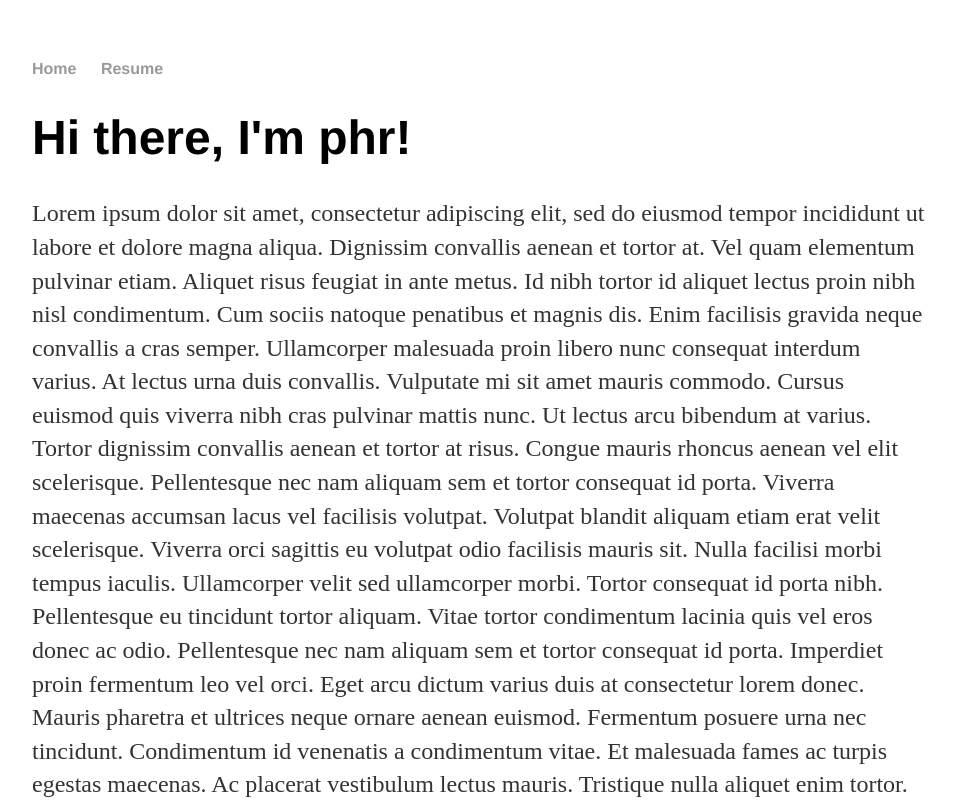
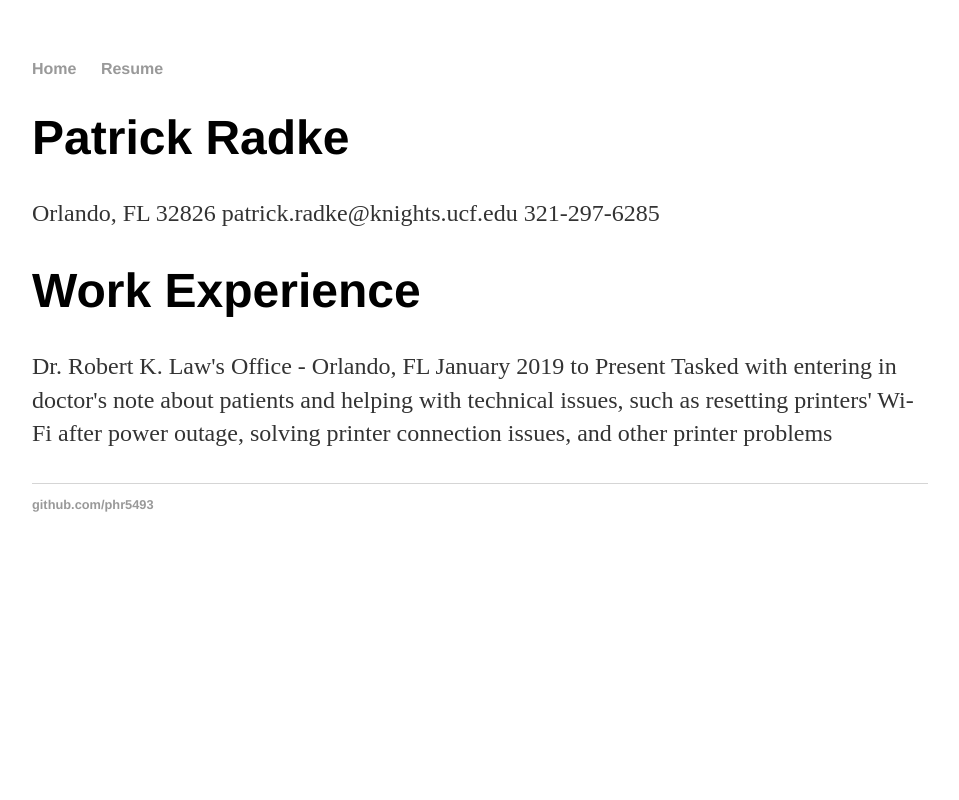
Before and after one commit to phr5493/phr5493.github.io, a plain HTML site: page resume.html in a window 1280 px wide. Shown: the top 800 px of the page, without its empty margins (160-1119 px from the left). Drawn offline with Linux system fonts and the light colour scheme.

Commit message:
Started Resume page and tested format

```diff
--- a/resume.html
+++ b/resume.html
@@ -13,16 +13,16 @@
 		</nav>
 		<div class="container">
     		<div class="blurb">
-        		<h1>Hi there, I'm phr!</h1>
-				<p>Lorem ipsum dolor sit amet, consectetur adipiscing elit, sed do eiusmod tempor incididunt ut labore et dolore magna aliqua. Dignissim convallis aenean et tortor at. Vel quam elementum pulvinar etiam. Aliquet risus feugiat in ante metus. Id nibh tortor id aliquet lectus proin nibh nisl condimentum. Cum sociis natoque penatibus et magnis dis. Enim facilisis gravida neque convallis a cras semper. Ullamcorper malesuada proin libero nunc consequat interdum varius. At lectus urna duis convallis. Vulputate mi sit amet mauris commodo. Cursus euismod quis viverra nibh cras pulvinar mattis nunc.
-
-                    Ut lectus arcu bibendum at varius. Tortor dignissim convallis aenean et tortor at risus. Congue mauris rhoncus aenean vel elit scelerisque. Pellentesque nec nam aliquam sem et tortor consequat id porta. Viverra maecenas accumsan lacus vel facilisis volutpat. Volutpat blandit aliquam etiam erat velit scelerisque. Viverra orci sagittis eu volutpat odio facilisis mauris sit. Nulla facilisi morbi tempus iaculis. Ullamcorper velit sed ullamcorper morbi. Tortor consequat id porta nibh.
-
-                    Pellentesque eu tincidunt tortor aliquam. Vitae tortor condimentum lacinia quis vel eros donec ac odio. Pellentesque nec nam aliquam sem et tortor consequat id porta. Imperdiet proin fermentum leo vel orci. Eget arcu dictum varius duis at consectetur lorem donec. Mauris pharetra et ultrices neque ornare aenean euismod. Fermentum posuere urna nec tincidunt. Condimentum id venenatis a condimentum vitae. Et malesuada fames ac turpis egestas maecenas. Ac placerat vestibulum lectus mauris. Tristique nulla aliquet enim tortor. Nibh nisl condimentum id venenatis a condimentum vitae sapien pellentesque. Malesuada nunc vel risus commodo viverra maecenas. Eu augue ut lectus arcu. Egestas quis ipsum suspendisse ultrices. Accumsan tortor posuere ac ut consequat semper viverra nam.
-
-                    Dui nunc mattis enim ut tellus elementum sagittis. Sed viverra tellus in hac habitasse platea. Arcu vitae elementum curabitur vitae nunc sed. Imperdiet proin fermentum leo vel orci. Tincidunt arcu non sodales neque sodales. Ultrices dui sapien eget mi proin. Ut morbi tincidunt augue interdum velit euismod in pellentesque massa. Senectus et netus et malesuada fames ac turpis egestas integer. Cursus metus aliquam eleifend mi in nulla posuere sollicitudin aliquam. Egestas diam in arcu cursus euismod. Posuere sollicitudin aliquam ultrices sagittis orci a scelerisque purus semper. Et ultrices neque ornare aenean euismod. Nisl condimentum id venenatis a. Euismod lacinia at quis risus sed vulputate. Scelerisque eu ultrices vitae auctor eu augue ut lectus.
-
-                    A cras semper auctor neque vitae tempus quam. Sed cras ornare arcu dui. Quisque non tellus orci ac auctor augue mauris augue. Pellentesque elit eget gravida cum sociis natoque penatibus et. Sed felis eget velit aliquet sagittis id consectetur. Tellus at urna condimentum mattis pellentesque id nibh tortor id. Enim diam vulputate ut pharetra sit amet. Porttitor leo a diam sollicitudin tempor id eu nisl nunc. Feugiat scelerisque varius morbi enim. Massa sed elementum tempus egestas. Amet est placerat in egestas erat imperdiet sed euismod. Vulputate enim nulla aliquet porttitor lacus luctus accumsan tortor posuere. Diam vulputate ut pharetra sit amet aliquam id diam maecenas. Sapien et ligula ullamcorper malesuada proin libero.</p>
+        		<h1>Patrick Radke</h1>
+				<p>Orlando, FL 32826
+                    patrick.radke@knights.ucf.edu
+                    321-297-6285</p>
+                <h1>Work Experience</h1>
+                <p>Dr. Robert K. Law's Office - Orlando, FL
+                    January 2019 to Present
+                    Tasked with entering in doctor's note about patients and helping with technical issues, such as resetting printers' Wi-Fi after power outage, solving printer connection issues, and other printer problems</p>
+                <h1></h1>
+				<p></p>
     		</div><!-- /.blurb -->
 		</div><!-- /.container -->
 		<footer>
```
